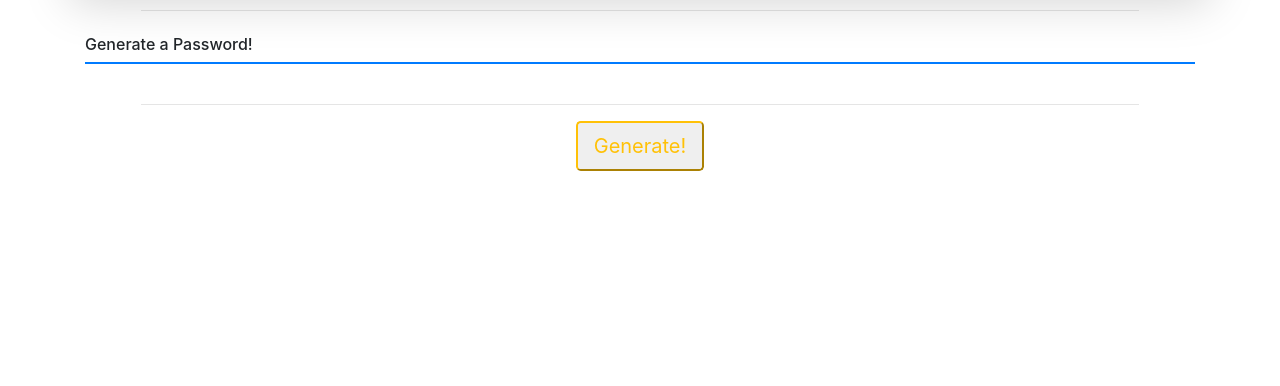
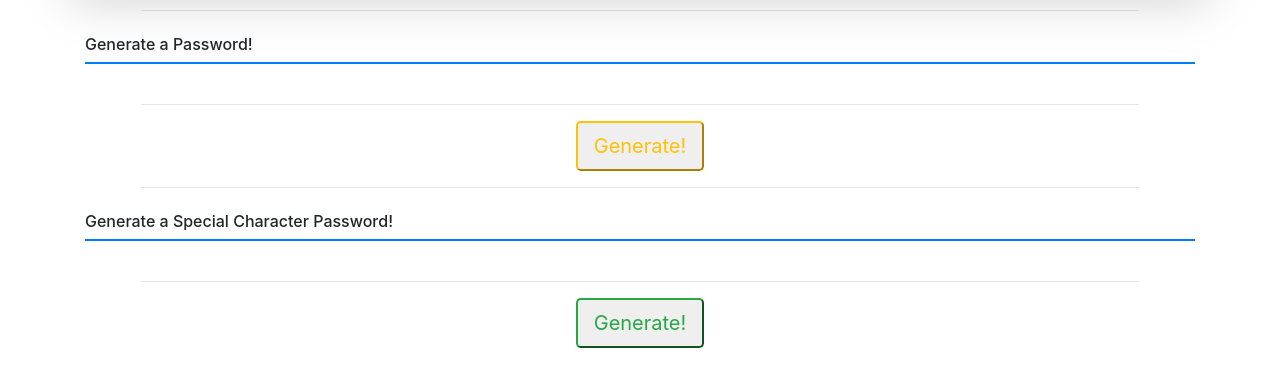
Before and after one commit to nddarnell/Week3-Homework-Javascript, a plain HTML site: page index.html in a window 1280 px wide. Shown: the part 118-504 px from the top of the page. Drawn offline with nearby package versions, Linux system fonts and the light colour scheme.

Commit message:
Added a special password generate button. Allows you to pick and choose characters you want

```diff
--- a/index.html
+++ b/index.html
@@ -46,6 +46,35 @@
         </div>
     </div>
 
+    <hr width="78%">
+    <!--Below is experimental Special Generator-->
+
+    <div>
+        <div class="container">
+            <div class="row">
+                <div class="col-md-12 mt-2 mb-2">
+                    <div class="form-group">
+                        <h6>Generate a Special Character Password!</h6>
+                        <p class="border border-primary" id="SpecialGenerate"></p>
+                    </div>
+                </div>
+            </div>
+        </div>
+    </div>
+    </div>
+
+    <hr width="78%">
+
+    <div>
+        <div class="container">
+            <div class="row">
+                <div class="col-md-12 text-center">
+                    <button type="button" class="btn-lg btn-outline-success" onclick="secondGenerateSpecial()">Generate!</button>
+                </div>
+            </div>
+        </div>
+    </div>
+
 
 
     <script src="https://code.jquery.com/jquery-3.4.1.slim.min.js" integrity="sha384-J6qa4849blE2+poT4WnyKhv5vZF5SrPo0iEjwBvKU7imGFAV0wwj1yYfoRSJoZ+n" crossorigin="anonymous"></script>
--- a/pwgenerator.js
+++ b/pwgenerator.js
@@ -65,3 +65,31 @@ function generateStart(){
 
     document.getElementById("GeneratedPassword").innerHTML = pass;
 }
+
+function secondGenerateSpecial() {
+    var specialCharNumber = prompt("How many characters do you want? (Unlimited amount of characters allowed!)")
+    var specialCharacters = confirm("Do you want special characters? You can opt out of special characters.")
+    var specialNumber = confirm("Do you want numbers in your password? You can opt out of numbers.")
+    var specialUpper = confirm("Do you want uppercase letters? You can opt out of uppercase characters.")
+    var specialLower = confirm("Do you want lowercase letters? You can opt out of lowercase characters.")
+    var specialPass = ""
+    var numsArray = [48, 49, 50, 51, 52, 53, 54, 55, 56, 57]
+    var specialsArray = [33, 35, 36, 37, 38, 42, 43, 60, 61, 62, 63, 64]
+    var uppersArray = [65, 66, 67, 68, 69, 70, 71, 72, 73, 74, 75, 76, 77, 78]
+    var lowersArray = [97, 98, 99, 100, 101, 102, 103, 104, 105, 106, 107, 108, 109, 110]
+    var specialFinal = []
+
+
+
+    if (specialCharacters) {specialFinal = specialFinal.concat(specialsArray)}
+    if (specialNumber) {specialFinal = specialFinal.concat(numsArray)}
+    if (specialUpper) {specialFinal = specialFinal.concat(uppersArray)}
+    if (specialLower) {specialFinal = specialFinal.concat(lowersArray)}
+
+
+
+    for (i = 0; i < parseInt(specialCharNumber, 10); i++) {
+        specialPass += String.fromCharCode(specialFinal[Math.floor(Math.random() * specialFinal.length)])
+    }
+    document.getElementById("SpecialGenerate").innerHTML = specialPass;
+  }
```
